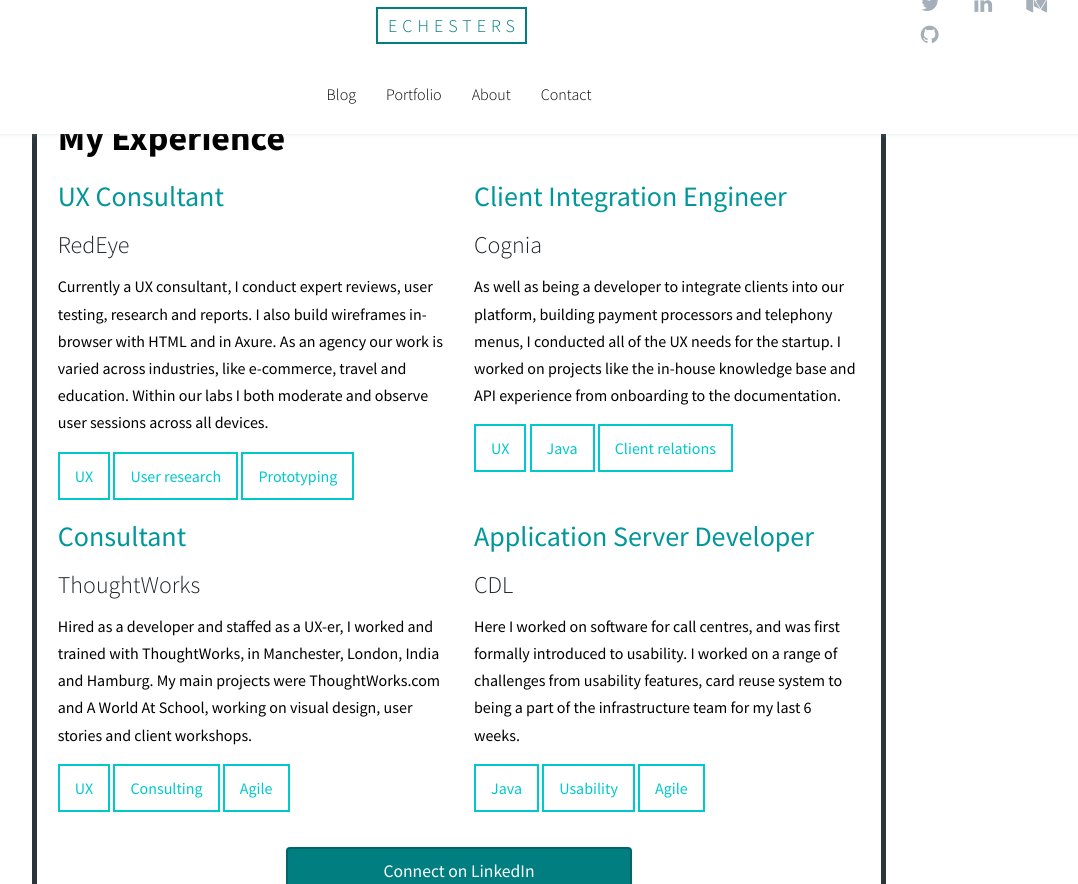
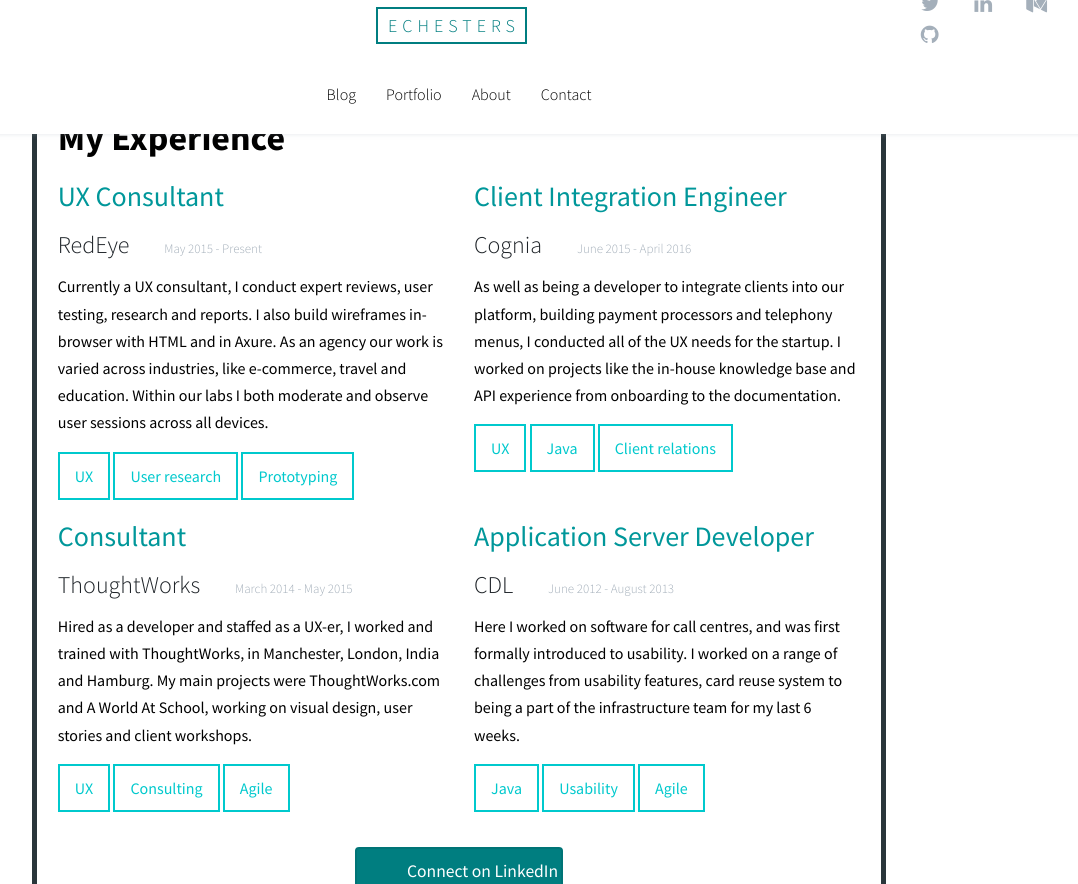
Before and after one commit to EChesters/echesters.github.io, a Jekyll site: the page built from about.html, in a window 1280 px wide and 900 px high, scrolled down 858 px, cut to the strip 16-900 px from the top of the window. Shown: the whole strip, without its empty margins (181-1259 px from the left). Built offline with Jekyll 4.4.1, drawn with Linux system fonts in a browser that asks for light colours; nearby versions of some CDN libraries.

Commit message:
Extracted experience into partial added work dates to experience

```diff
--- /dev/null
+++ b/_includes/about/experience.html
@@ -0,0 +1,52 @@
+<div id="brief-cv" class="slide">
+  <div class="title col-xs-12 col-md-10 position central">
+    <h2>My Experience</h2>
+    <div class="row">
+      <div class="col-xs-12 col-md-6">
+        <h3>UX Consultant</h3>
+        <h4>RedEye <span class="date add-margin left">May 2015 - Present</span></h4>
+        <p>Currently a UX consultant, I conduct expert reviews, user testing, research and reports. I also build wireframes in-browser with HTML and in Axure. As an agency our work is varied across industries, like e-commerce, travel and education. Within our labs I both moderate and observe user sessions across all devices.</p>
+        <ul class="skills">
+          <li>UX</li>
+          <li>User research</li>
+          <li>Prototyping</li>
+        </ul>
+      </div>
+      <div class="col-xs-12 col-md-6">
+          <h3>Client Integration Engineer</h3>
+          <h4>Cognia <span class="date add-margin left">June 2015 - April 2016</span></h4>
+        <p>As well as being a developer to integrate clients into our platform, building payment processors and telephony menus, I conducted all of the UX needs for the startup. I worked on projects like the in-house knowledge base and API experience from onboarding to the documentation.</p>
+        <ul class="skills">
+          <li>UX</li>
+          <li>Java</li>
+          <li>Client relations</li>
+        </ul>
+      </div>
+    </div>
+    <div class="row">
+      <div class="col-xs-12 col-md-6">
+        <h3>Consultant</h3>
+        <h4>ThoughtWorks <span class="date add-margin left">March 2014 - May 2015</span></h4>
+        <p>Hired as a developer and staffed as a UX-er, I worked and trained with ThoughtWorks, in Manchester, London, India and Hamburg. My main projects were ThoughtWorks.com and A World At School, working on visual design, user stories and client workshops.</p>
+        <ul class="skills">
+          <li>UX</li>
+          <li>Consulting</li>
+          <li>Agile</li>
+        </ul>
+      </div>
+      <div class="col-xs-12 col-md-6">
+        <h3>Application Server Developer</h3>
+        <h4>CDL <span class="date add-margin left">June 2012 - August 2013</span></h4>
+        <p>Here I worked on software for call centres, and was first formally introduced to usability. I worked on a range of challenges from usability features, card reuse system to being a part of the infrastructure team for my last 6 weeks.</p>
+        <ul class="skills">
+          <li>Java</li>
+          <li>Usability</li>
+          <li>Agile</li>
+        </ul>
+      </div>
+      <div class="text-center col-xs-12 no-padding">
+        <a href="uk.linkedin.com/in/elizabeth-chesters-a9297883" class="btn position central col-xs-12 col-sm-4 col-md-3">Connect on LinkedIn</a>
+      </div>
+    </div>
+  </div>
+</div>
--- a/_sass/_buttons.scss
+++ b/_sass/_buttons.scss
@@ -1,13 +1,12 @@
 .btn {
   color: $actual-white;
   padding: 10px 50px;
-  border: 2px solid darken($brand-color, 5%);
+  border: 2px solid darken($brand-color, 2%);
   text-align: center;
   background-color: $brand-color;
   margin: 20px 0;
   display: inline-block;
-  min-width: 30%;
-  box-shadow: 0 2px darken($brand-color, 25%);
+  box-shadow: 0 2px darken($brand-color, 5%);
   text-shadow: none;
   font-size: 1.1em;
   text-decoration: none;
--- a/_sass/_layout.scss
+++ b/_sass/_layout.scss
@@ -59,6 +59,10 @@
 
   &.bottom {
     margin-bottom: $spacing-unit;
+  }
+
+  &.left {
+    margin-left: $spacing-unit;
   }
 
   &.horizontal {
--- a/about.html
+++ b/about.html
@@ -4,59 +4,8 @@ title: About Me | Elizabeth Chesters
 ---
 <div class="parallax">
   {% include about/banner.html %}
+  {% include about/experience.html %}
 
-  <div id="brief-cv" class="slide">
-    <div class="title col-xs-12 col-md-10 position central">
-      <h2>My Experience</h2>
-      <div class="row">
-        <div class="col-xs-12 col-md-6">
-          <h3>UX Consultant</h3>
-          <h4>RedEye</h4>
-          <p>Currently a UX consultant, I conduct expert reviews, user testing, research and reports. I also build wireframes in-browser with HTML and in Axure. As an agency our work is varied across industries, like e-commerce, travel and education. Within our labs I both moderate and observe user sessions across all devices.</p>
-          <ul class="skills">
-            <li>UX</li>
-            <li>User research</li>
-            <li>Prototyping</li>
-          </ul>
-        </div>
-        <div class="col-xs-12 col-md-6">
-            <h3>Client Integration Engineer</h3>
-            <h4>Cognia</h4>
-          <p>As well as being a developer to integrate clients into our platform, building payment processors and telephony menus, I conducted all of the UX needs for the startup. I worked on projects like the in-house knowledge base and API experience from onboarding to the documentation.</p>
-          <ul class="skills">
-            <li>UX</li>
-            <li>Java</li>
-            <li>Client relations</li>
-          </ul>
-        </div>
-      </div>
-      <div class="row">
-        <div class="col-xs-12 col-md-6">
-          <h3>Consultant</h3>
-          <h4>ThoughtWorks</h4>
-          <p>Hired as a developer and staffed as a UX-er, I worked and trained with ThoughtWorks, in Manchester, London, India and Hamburg. My main projects were ThoughtWorks.com and A World At School, working on visual design, user stories and client workshops.</p>
-          <ul class="skills">
-            <li>UX</li>
-            <li>Consulting</li>
-            <li>Agile</li>
-          </ul>
-        </div>
-        <div class="col-xs-12 col-md-6">
-          <h3>Application Server Developer</h3>
-          <h4>CDL</h4>
-          <p>Here I worked on software for call centres, and was first formally introduced to usability. I worked on a range of challenges from usability features, card reuse system to being a part of the infrastructure team for my last 6 weeks.</p>
-          <ul class="skills">
-            <li>Java</li>
-            <li>Usability</li>
-            <li>Agile</li>
-          </ul>
-        </div>
-        <div class="text-center col-xs-12 no-padding">
-          <a href="uk.linkedin.com/in/elizabeth-chesters-a9297883" class="btn position central col-xs-12 col-sm-5">Connect on LinkedIn</a>
-        </div>
-      </div>
-    </div>
-  </div>
 
   <div id="personal-projects" class="slide col-xs-12">
     <div class="col-xs-12 col-md-10 position central no-padding">
```
